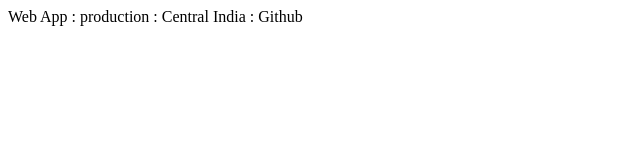
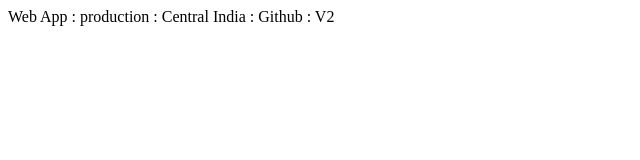
Before and after one commit to sairampoluru/mytraining, a plain HTML site: page sample.html in a window 1280 px wide. Shown: the full height of the page, 0-640 px from the left. Drawn offline with Linux system fonts and the light colour scheme.

Commit message:
Update sample.html

```diff
--- a/sample.html
+++ b/sample.html
@@ -3,6 +3,6 @@
 		<title>MyApp</title>
    </head>
    <body>
-		<p>Web App : production  : Central India : Github</p>
+		<p>Web App : production  : Central India : Github : V2</p>
    </body>
 </html>
```
